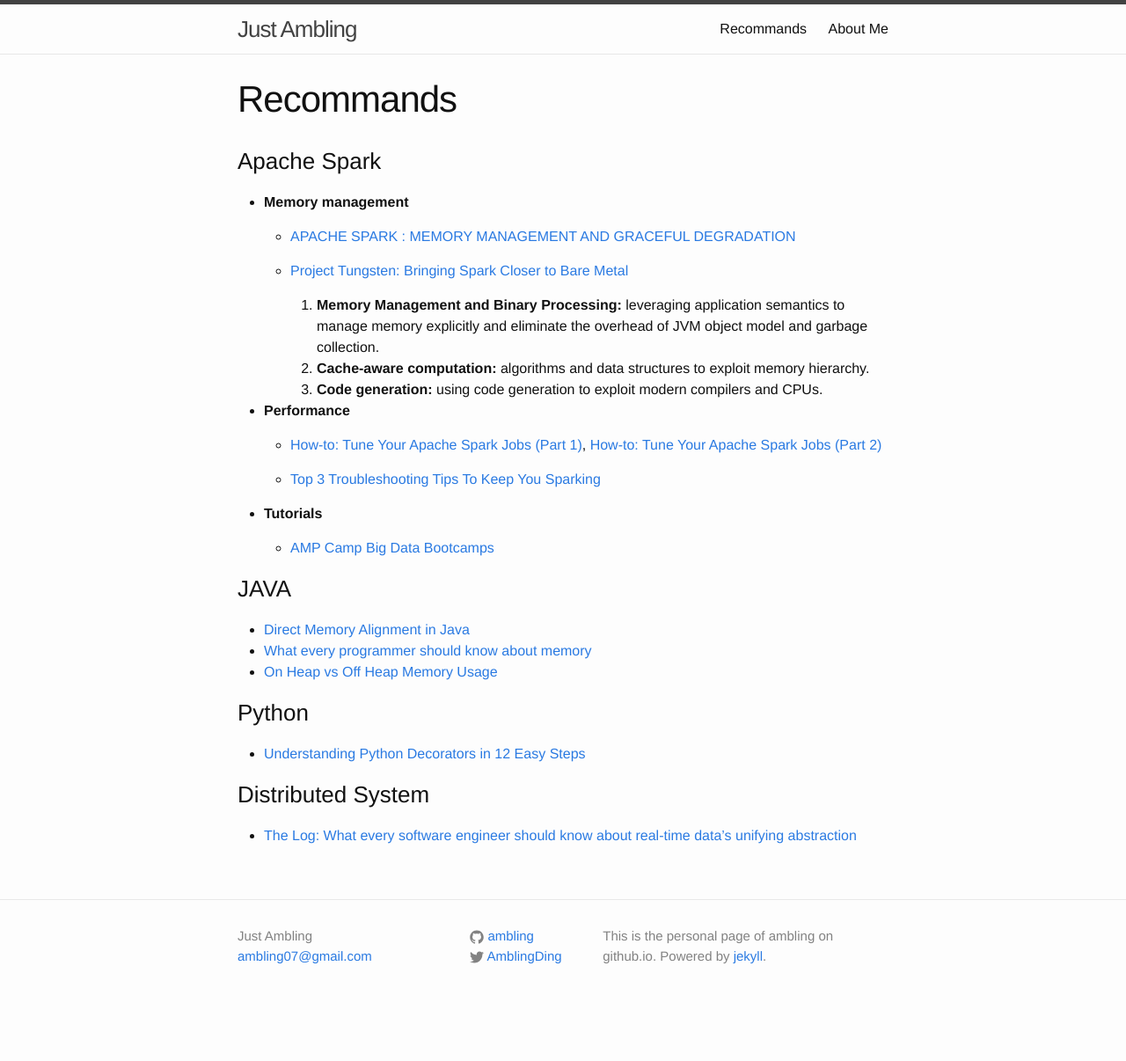
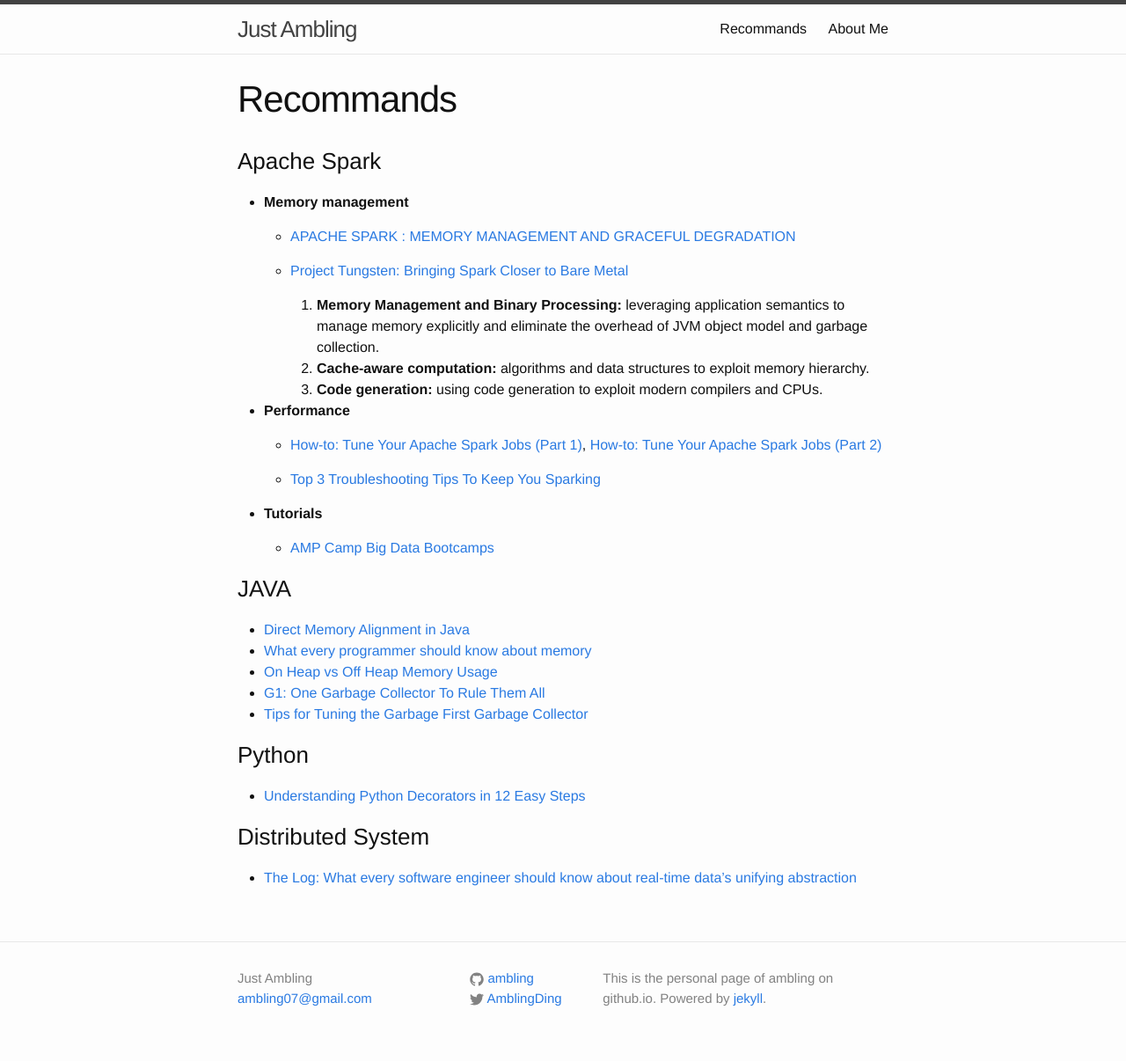
Before and after one commit to ambling/ambling.github.io, a Jekyll site: the page built from 00-recommands.md, in a window 1280 px wide. Shown: the whole page at 88% size. Built offline with Jekyll 4.4.1, drawn with Linux system fonts in a browser that asks for light colours; before the commit the page ends 1158 px from its top, so only the background shows below that.

Commit message:
add recommand about G1 GC

```diff
--- a/00-recommands.md
+++ b/00-recommands.md
@@ -28,6 +28,8 @@ permalink: /recommands/
 - [Direct Memory Alignment in Java](http://psy-lob-saw.blogspot.jp/2013/01/direct-memory-alignment-in-java.html)
 - [What every programmer should know about memory](http://lwn.net/Articles/250967/)
 - [On Heap vs Off Heap Memory Usage](https://dzone.com/articles/heap-vs-heap-memory-usage)
+- [G1: One Garbage Collector To Rule Them All](http://www.infoq.com/articles/G1-One-Garbage-Collector-To-Rule-Them-All)
+- [Tips for Tuning the Garbage First Garbage Collector](http://www.infoq.com/articles/tuning-tips-G1-GC)
 
 ### Python
 - [Understanding Python Decorators in 12 Easy Steps](https://dzone.com/articles/understanding-python)
```
